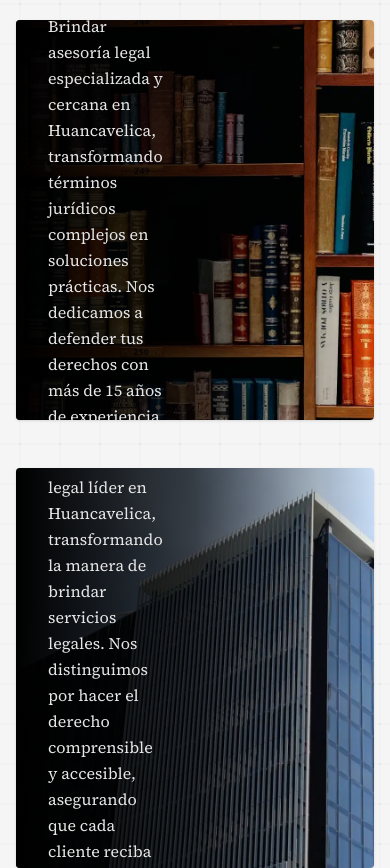
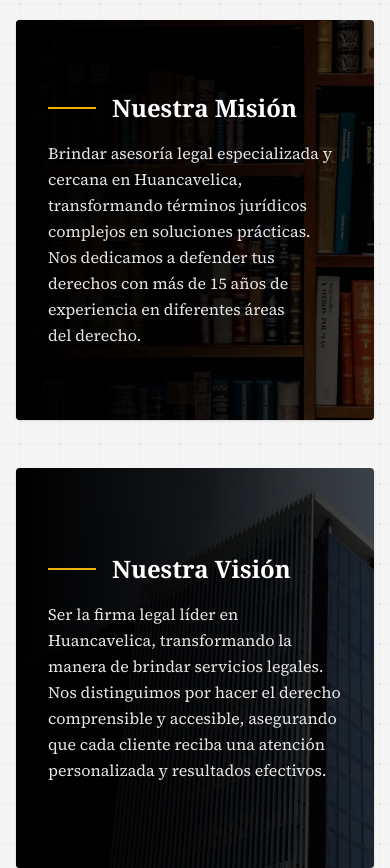
Before and after one commit to IvanGabrielYarupaitanRivera/PeraltaAsociados, an Astro site: page / in a window 390 px wide. Shown: the part 4905-5773 px from the top of the page. Built offline with nearby package versions, Linux system fonts and the light colour scheme; Astro itself is replaced by a stand-in of ours.

Commit message:
Mejorar estilos en el componente Nosotros, ajustando gradientes y configuraciones de ancho

```diff
--- a/src/components/Nosotros.astro
+++ b/src/components/Nosotros.astro
@@ -90,13 +90,13 @@
                 fetchpriority="low"
               />
               <div
-                class="absolute inset-0 bg-gradient-to-r from-black via-black/70 to-transparent"
+                class="absolute inset-0 bg-gradient-to-r from-black via-black/90 md:via-black/80 md:to-transparent to-black/70"
               >
               </div>
             </figure>
 
             <div class="relative h-full flex items-center">
-              <div class="w-1/2 lg:w-2/3 p-8 text-white">
+              <div class="w-full md:w-1/2 lg:w-2/3 p-8 text-white">
                 <header class="flex items-center gap-4 mb-4">
                   <span class="h-[2px] w-12 bg-secondary" aria-hidden="true"
                   ></span>
@@ -129,13 +129,13 @@
                 fetchpriority="low"
               />
               <div
-                class="absolute inset-0 bg-gradient-to-r from-black via-black/70 to-transparent"
+                class="absolute inset-0 bg-gradient-to-r from-black via-black/90 md:via-black/80 md:to-transparent to-black/70"
               >
               </div>
             </figure>
 
             <div class="relative h-full flex items-center">
-              <div class="w-1/2 lg:w-2/3 p-8 text-white">
+              <div class="w-full md:w-1/2 lg:w-2/3 p-8 text-white">
                 <header class="flex items-center gap-4 mb-4">
                   <span class="h-[2px] w-12 bg-secondary" aria-hidden="true"
                   ></span>
```
